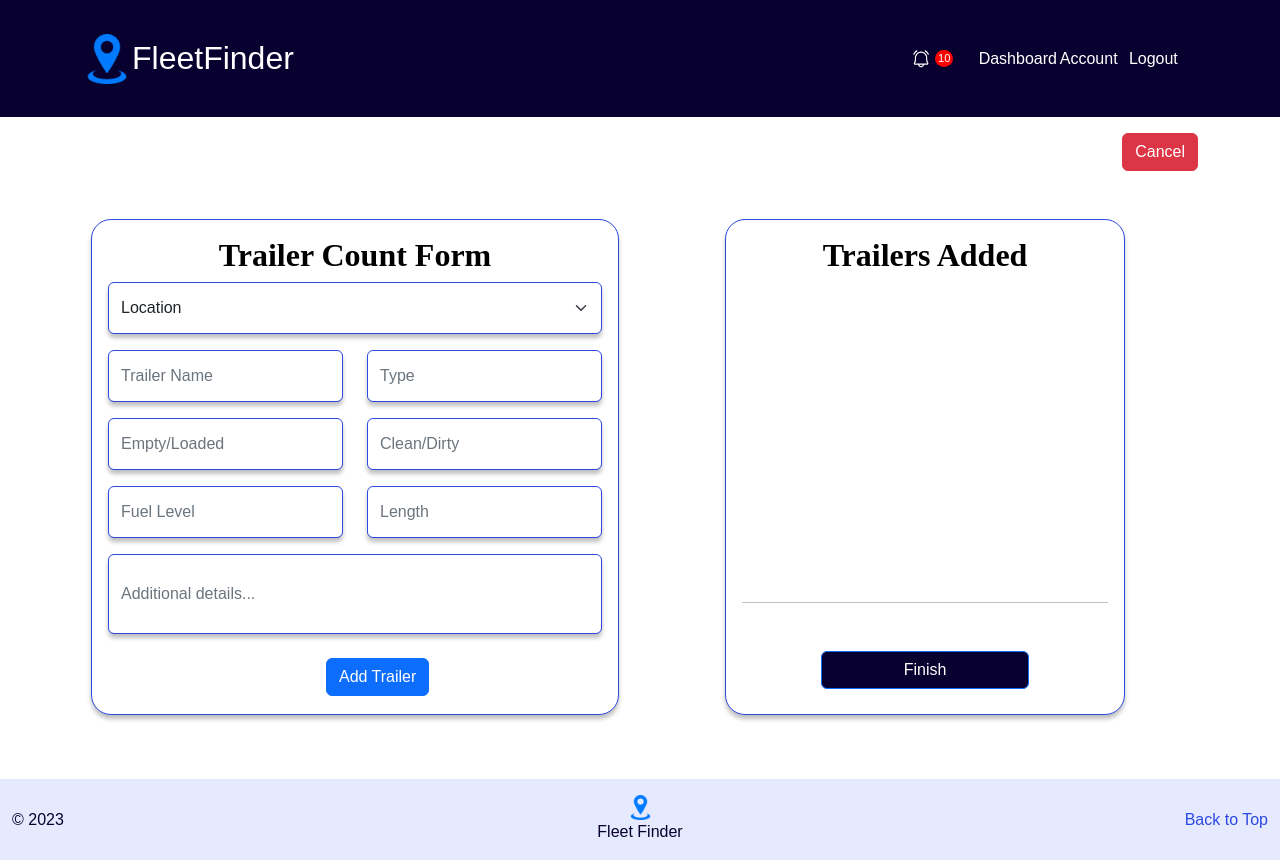
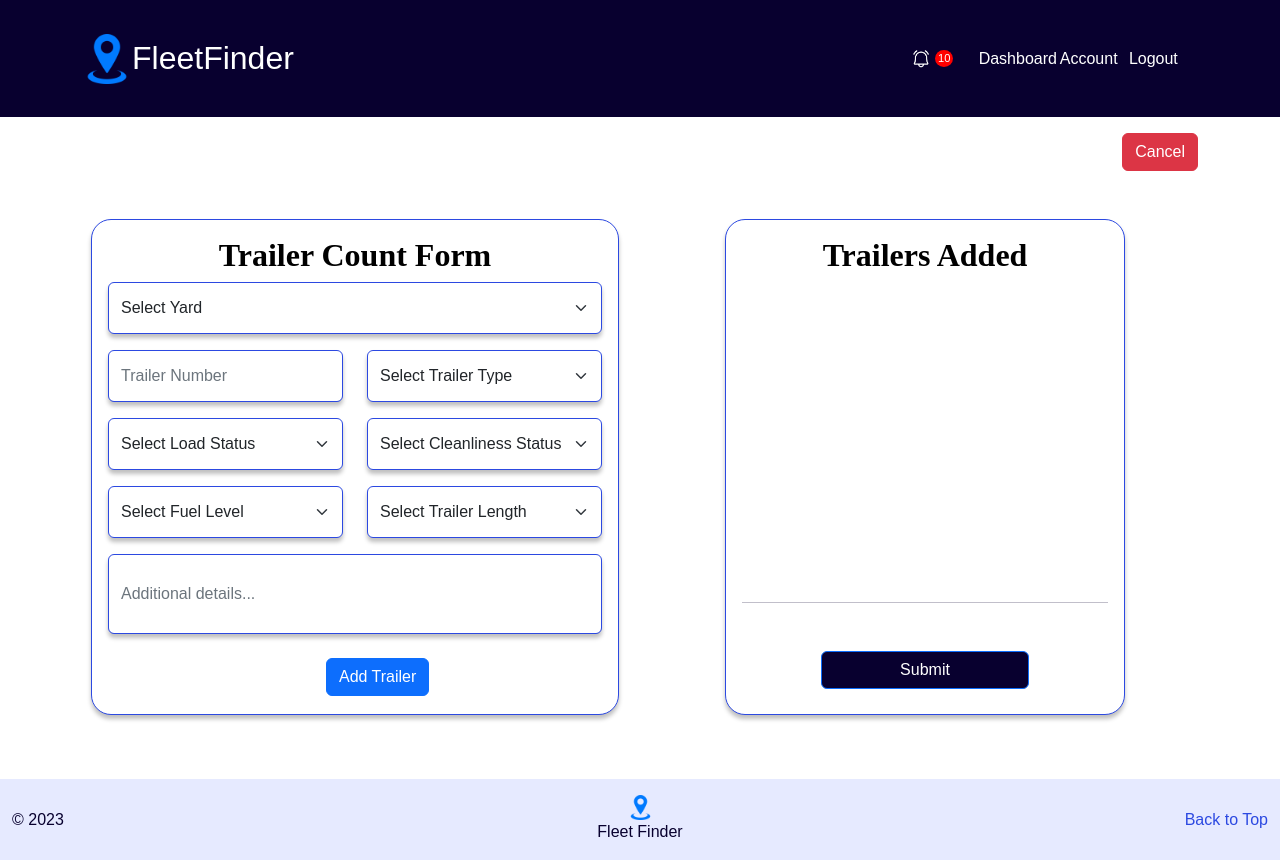
Before and after one commit to rooted92/frontendFF, a React (Create React App) app: page /SubmitTrailerCount in a window 1280 px wide. Built offline with nearby package versions, Linux system fonts and the light colour scheme; a web font is replaced by a local one.

Commit message:
Added functions to create array and submit form

```diff
--- a/src/components/driveraccount/SubmitTrailerCount.tsx
+++ b/src/components/driveraccount/SubmitTrailerCount.tsx
@@ -19,10 +19,19 @@ export default function SubmitTrailerCount() {
         accountType: undefined,
         isDarkMode: undefined
     });
-    const [trailerInfo, setTrailerInfo] = useState({
-        trailerNumber: undefined,
-        // wait here...
-    });
+
+    const [number, setNumber] = useState<string>('');
+    const [type, setType] = useState<string>('');
+    const [isLoaded, setIsLoaded] = useState<string>('');
+    const [isClean, setIsClean] = useState<string>('');
+    const [fuel, setFuel] = useState<string>('');
+    const [length, setLength] = useState<string>('');
+    const [details, setDetails] = useState<string>('');
+    const [location, setLocation] = useState<string>('');
+    // create usestate array
+    const [trailerArray, setTrailerArray] = useState<any[]>([]);
+
+    // const [orgID, setOrgID] = useState<number>(0);
 
     useEffect(() => {
         const userInfo = JSON.parse(localStorage.getItem('userInfo')!);
@@ -35,20 +44,56 @@ export default function SubmitTrailerCount() {
         navigate('/DriverDashboard');
     }
 
-    const handleSubmitForm = () => {
-        navigate('/ThankYouForSubmission');
-    }
-
-    const handleAddTrailer = () => {
-        console.log('trailer added!');
-        let trailer = {
-            // trailerNumber:
+    const handleSubmitForm = async () => {
+        // pass in array into fetch here
+        console.log(trailerArray);
+        let isTrailerArrayAdded = await AddTrailer(trailerArray, userInfo.organizationID);
+        console.log(isTrailerArrayAdded);
+        if (isTrailerArrayAdded) {
+            console.log('Trailer Array added!');
+            navigate('/ThankYouForSubmission');
+        } else {
+            alert('Trailer not added. Check all fields are filled.');
         }
     }
 
-    const handleAddNewLocation = () => {
-        console.log('New location form opened');
+    const handleAddTrailer = async () => {
+        let trailerObject = {
+            TrailerNumber: number,
+            Type: type,
+            Load: isLoaded,
+            Cleanliness: isClean,
+            FuelLevel: fuel,
+            Length: length,
+            Details: details,
+            PossessionID: userInfo.id,
+            OrganizationID: userInfo.organizationID
+        };
+        // create trailer array in here
+        if (number === '' || type === '' || isLoaded === '' || isClean === '' || fuel === '' || length === '' || details === '') {
+            alert('Form incomplete');
+        } else {
+            setTrailerArray(trailerArray => [...trailerArray, trailerObject]);
+            setNumber('');
+            setType('');
+            setIsLoaded('');
+            setIsClean('');
+            setFuel('');
+            setLength('');
+            setDetails('');
+            setLocation('');
+        }
+        console.log(trailerArray);
     }
+
+    // useEffect that listens for a change in
+    useEffect(() => {
+        console.log('trailerArray.length changed');
+    }, [trailerArray])
+
+    // const handleAddNewLocation = () => {
+    //     console.log('New location form opened');
+    // }
 
     return (
         <div className='pageContainer'>
@@ -70,54 +115,104 @@ export default function SubmitTrailerCount() {
                                 <Card.Body>
                                     <Card.Title className='text-center trfCuz'> Trailer Count Form </Card.Title>
                                     <Form.Group as={Col} className="col-12 mb-3" controlId="accountType">
-                                        <Form.Select className="inputFieldStyle" defaultValue="Location">
-                                            <option>Location</option>
+                                        <Form.Select
+                                            onChange={e => { setLocation(e.target.value) }}
+                                            className="inputFieldStyle"
+                                            defaultValue="Select Yard">
+                                            <option disabled>Select Yard</option>
                                             {/* Here we will have a dropdown of all yards to users organization */}
                                         </Form.Select>
                                     </Form.Group>
                                     <Row>
                                         <Col>
-                                            <Form.Group controlId="firstName">
-                                                <Form.Control className="inputFieldStyle" type="text" placeholder="Trailer Name" />
+                                            <Form.Group controlId="trailerNumber">
+                                                <Form.Control onChange={e => { setNumber(e.target.value) }} className="inputFieldStyle" type="text" placeholder="Trailer Number" />
                                             </Form.Group>
                                         </Col>
                                         <Col>
-                                            <Form.Group controlId="lastName">
-                                                <Form.Control className="inputFieldStyle" type="text" placeholder="Type" />
+                                            <Form.Group controlId="trailerType">
+                                                <Form.Select
+                                                    onChange={e => { setType(e.target.value) }}
+                                                    className='inputFieldStyle'
+                                                    defaultValue='Select Trailer Type'>
+                                                    <option disabled>Select Trailer Type</option>
+                                                    <option value="Dry Van">Dry Van</option>
+                                                    <option value="Refrigerated">Refrigerated</option>
+                                                    <option value="Tanker">Tanker</option>
+                                                    <option value="Flatbed">Flatbed</option>
+                                                </Form.Select>
                                             </Form.Group>
                                         </Col>
                                     </Row>
 
                                     <Row className='pt-3'>
                                         <Col>
-                                            <Form.Group controlId="firstName">
-                                                <Form.Control className="inputFieldStyle" type="text" placeholder="Empty/Loaded" />
+                                            <Form.Group controlId="loadedStatus">
+                                                <Form.Select
+                                                    onChange={e => { setIsLoaded(e.target.value) }}
+                                                    className='inputFieldStyle'
+                                                    defaultValue='Select Load Status'>
+                                                    <option disabled>Select Load Status</option>
+                                                    <option value="Empty">Empty</option>
+                                                    <option value="Loaded">Loaded</option>
+                                                </Form.Select>
                                             </Form.Group>
                                         </Col>
                                         <Col>
-                                            <Form.Group controlId="lastName">
-                                                <Form.Control className="inputFieldStyle" type="text" placeholder="Clean/Dirty" />
+                                            <Form.Group controlId="cleanlinessStatus">
+                                                <Form.Select
+                                                    onChange={e => { setIsClean(e.target.value) }}
+                                                    className='inputFieldStyle'
+                                                    defaultValue='Select Cleanliness Status'>
+                                                    <option disabled>Select Cleanliness Status</option>
+                                                    <option value="Dirty">Dirty</option>
+                                                    <option value="Clean">Clean</option>
+                                                </Form.Select>
                                             </Form.Group>
                                         </Col>
                                     </Row>
 
                                     <Row className='pt-3'>
                                         <Col>
-                                            <Form.Group controlId="firstName">
-                                                <Form.Control className="inputFieldStyle" type="text" placeholder="Fuel Level" />
+                                            <Form.Group controlId="fuelLevel">
+                                                <Form.Select
+                                                    onChange={e => { setFuel(e.target.value) }}
+                                                    className='inputFieldStyle'
+                                                    defaultValue='Select Fuel Level'>
+                                                    <option disabled>Select Fuel Level</option>
+                                                    <option value="N/A">N/A</option>
+                                                    <option value="Empty">Empty</option>
+                                                    <option value="1/8">1/8</option>
+                                                    <option value="1/4">1/4</option>
+                                                    <option value="3/8">3/8</option>
+                                                    <option value="1/2">1/2</option>
+                                                    <option value="5/8">5/8</option>
+                                                    <option value="3/4">3/4</option>
+                                                    <option value="7/8">7/8</option>
+                                                    <option value="Full">Full</option>
+                                                </Form.Select>
                                             </Form.Group>
                                         </Col>
                                         <Col>
-                                            <Form.Group controlId="lastName">
-                                                <Form.Control className="inputFieldStyle" type="text" placeholder="Length" />
+                                            <Form.Group controlId="trailerLength">
+                                                <Form.Select
+                                                    onChange={e => { setLength(e.target.value) }}
+                                                    className='inputFieldStyle'
+                                                    defaultValue='Select Trailer Length'>
+                                                    <option disabled>Select Trailer Length</option>
+                                                    <option value="36ft">36ft</option>
+                                                    <option value="48ft">48ft</option>
+                                                    <option value="50ft">50ft</option>
+                                                    <option value="53ft">53ft</option>r
+                                                </Form.Select>
                                             </Form.Group>
                                         </Col>
                                     </Row>
 
                                     <Row className='pt-3'>
                                         <Col>
-                                            <Form.Group controlId="lastName">
-                                                <Form.Control style={{ height: '5rem' }} className="inputFieldStyle" type="text" placeholder="Additional details..." />
+                                            <Form.Group controlId="details">
+                                                <Form.Control onChange={e => { setDetails(e.target.value) }} style={{ height: '5rem' }} className="inputFieldStyle" type="text" placeholder="Additional details..." />
                                             </Form.Group>
                                         </Col>
                                     </Row>
@@ -126,9 +221,6 @@ export default function SubmitTrailerCount() {
                                         <Col className='col-4 pt-4 d-flex justify-content-end'>
                                             <Button onClick={handleAddTrailer} type='button'>Add Trailer</Button>
                                         </Col>
-                                        {/* <Col className='col-4 pt-4 d-flex justify-content-center'>
-                                            <Button className='btn-primary' onClick={handleAddNewLocation} >Add New Location</Button>
-                                        </Col> */}
                                     </Row>
                                 </Card.Body>
                             </Card>
@@ -137,6 +229,23 @@ export default function SubmitTrailerCount() {
                             <Card style={{ width: '25rem', height: '31rem' }}>
                                 <Card.Body>
                                     <Card.Title className='text-center trfCuz'>Trailers Added</Card.Title>
+                                    <Row>
+                                        {
+                                            trailerArray.length === 0
+                                                ? null :
+                                                trailerArray.map((trailer: any, index: number) => {
+                                                    return (
+                                                        <>
+                                                            <Col key={index} className='col-10 d-flex flex-row justify-content-between'>
+                                                                <p>{trailer.TrailerNumber}</p>
+                                                                <button>delete</button>
+                                                            </Col>
+                                                        </>
+                                                    );
+                                                })
+                                        }
+
+                                    </Row>
                                     <Row className='lineCuz'>
                                         <Col>
                                             <hr></hr>
@@ -145,8 +254,7 @@ export default function SubmitTrailerCount() {
 
                                     <Row>
                                         <Col className='fCuz'>
-
-                                            <Button onClick={handleSubmitForm} className='buttonColor'>Finish</Button>
+                                            <Button onClick={handleSubmitForm} className='buttonColor'>Submit</Button>
                                         </Col>
                                     </Row>
                                 </Card.Body>
--- a/src/services/DataService.js
+++ b/src/services/DataService.js
@@ -124,7 +124,7 @@ const AddTrailer = async (newTrailer, driverId) => {
         const message = `An Error has Occurred ${response.status}`;
         throw new Error(message);
     };
-    const data = response.json();
+    const data = await response.json();
     console.log(data);
     return data;
 }
```
